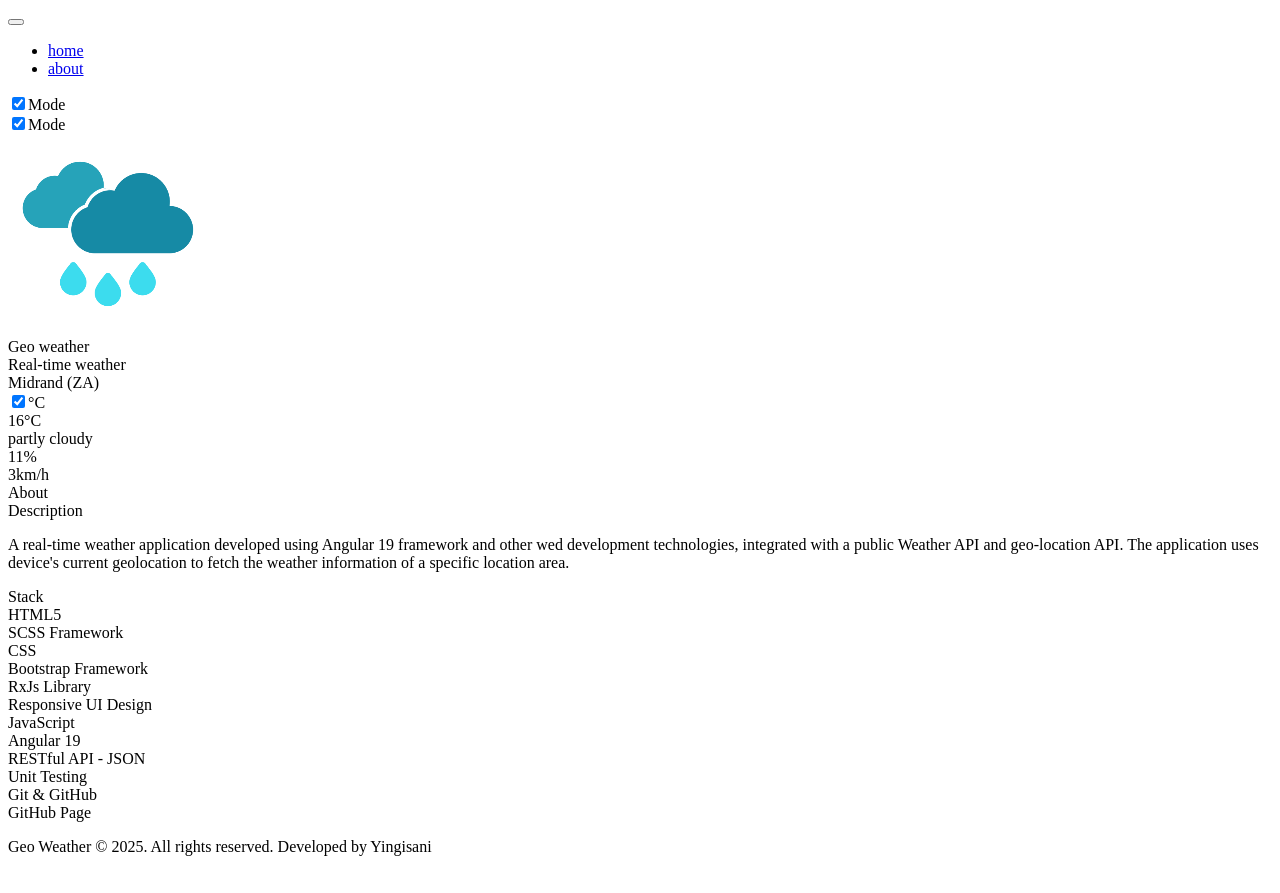
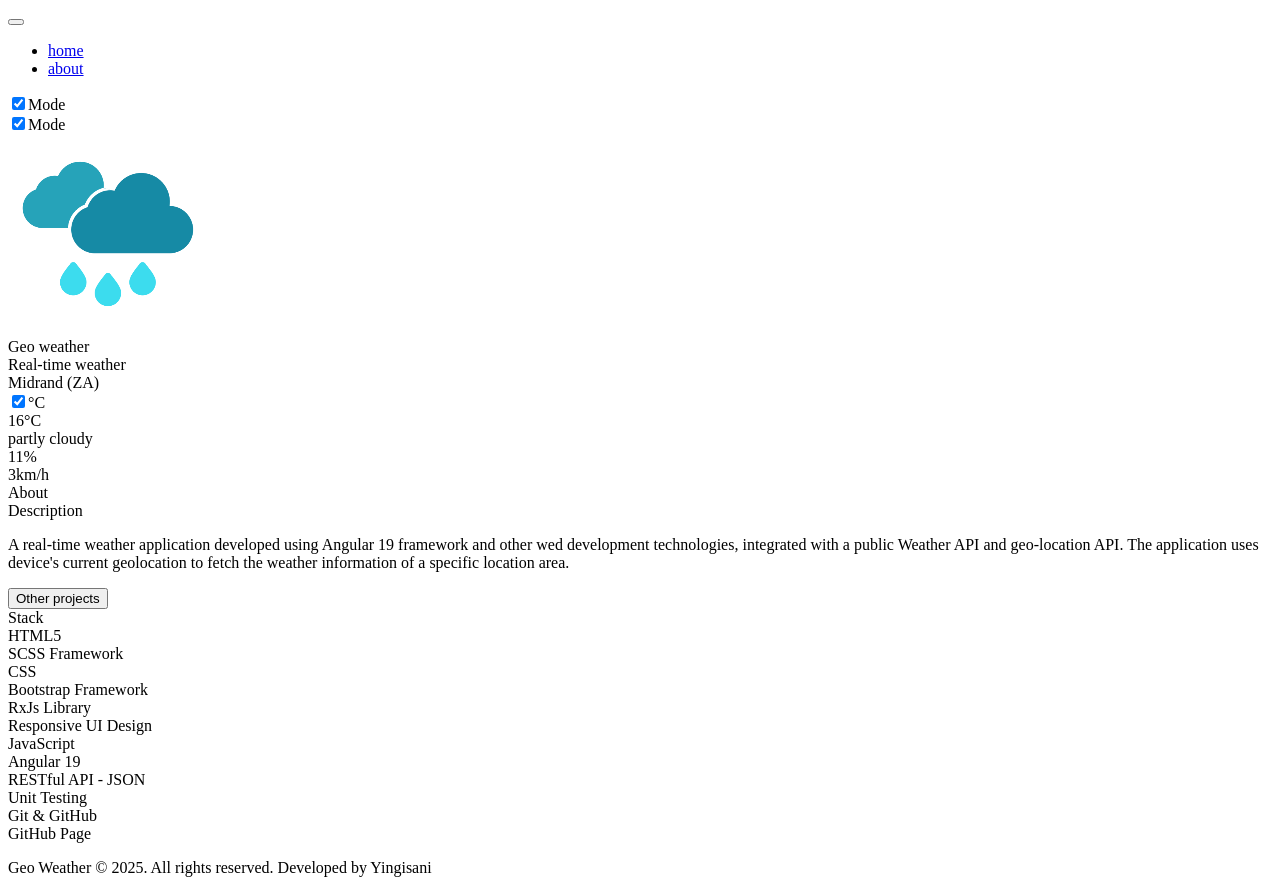
Before and after one commit to mystackbox/prj-weather, an Angular app: page /about in a window 1280 px wide. Before the commit the page ends 872 px from the top, so only its background shows below. Built offline with nearby package versions, Linux system fonts and the light colour scheme.

Commit message:
Added other projects button

```diff
--- a/src/app/features/about/pages/about/about.component.html
+++ b/src/app/features/about/pages/about/about.component.html
@@ -1,7 +1,7 @@
 <section id="about-page-main">
   <article class="page-name">
     About
-  <app-share-btn
+    <app-share-btn
       [title]="'Current Weather Forecast'"
       [url]="'https://mystackbox.github.io/prj-weather/home'"
     >
@@ -9,16 +9,32 @@
   </article>
 
   <article class="page-content">
-
     <div class="project-details">
-      <div class="section-contributions">
+      <div class="content-section section-contributions">
         <div class="heading">Description</div>
         <article>
-           <p>A real-time weather application developed using Angular 19
-          framework and other wed development technologies, integrated with a public Weather API and geo-location API. The application uses device's current geolocation to fetch the weather information of a specific location area.</p>
+          <p>
+            A real-time weather application developed using Angular 19 framework
+            and other wed development technologies, integrated with a public
+            Weather API and geo-location API. The application uses device's
+            current geolocation to fetch the weather information of a specific
+            location area.
+          </p>
+          <button
+            class="other-projects-btn"
+            (click)="
+              redirectToMyProjects(
+                'https://mystackbox.github.io/prj-portfolio/projects'
+              )
+            "
+          >
+
+            <i class="bi bi-box-arrow-up-right"></i>
+            Other projects
+          </button>
         </article>
       </div>
-      <div class="section-teck-stack">
+      <div class="content-section section-teck-stack">
         <div class="heading">Stack</div>
         <article>
           <div class="tech-item">
@@ -31,13 +47,15 @@
             <i class="bi bi-check-circle-fill"></i> <span>CSS</span>
           </div>
           <div class="tech-item">
-            <i class="bi bi-check-circle-fill"></i> <span>Bootstrap Framework</span>
+            <i class="bi bi-check-circle-fill"></i>
+            <span>Bootstrap Framework</span>
           </div>
           <div class="tech-item">
             <i class="bi bi-check-circle-fill"></i> <span>RxJs Library</span>
           </div>
           <div class="tech-item">
-            <i class="bi bi-check-circle-fill"></i> <span>Responsive UI Design</span>
+            <i class="bi bi-check-circle-fill"></i>
+            <span>Responsive UI Design</span>
           </div>
           <div class="tech-item">
             <i class="bi bi-check-circle-fill"></i> <span>JavaScript</span>
@@ -47,7 +65,8 @@
           </div>
 
           <div class="tech-item">
-            <i class="bi bi-check-circle-fill"></i> <span>RESTful API - JSON</span>
+            <i class="bi bi-check-circle-fill"></i>
+            <span>RESTful API - JSON</span>
           </div>
           <div class="tech-item">
             <i class="bi bi-check-circle-fill"></i> <span>Unit Testing</span>
--- a/src/app/features/about/pages/about/about.component.ts
+++ b/src/app/features/about/pages/about/about.component.ts
@@ -1,4 +1,5 @@
 import { Component } from '@angular/core';
+import { Router } from '@angular/router';
 import { forwardStaggerTrigger } from '../../../../core/animations/animations';
 
 @Component({
@@ -11,4 +12,7 @@ import { forwardStaggerTrigger } from '../../../../core/animations/animations';
 })
 export class AboutComponent {
 
+  redirectToMyProjects(url: string) {
+     window.open(url, '_blank');
+  }
 }
--- a/src/styles/features/_about.scss
+++ b/src/styles/features/_about.scss
@@ -17,8 +17,7 @@
             row-gap: 25px;
             // padding: 10px;
 
-            .section-contributions,
-            .section-teck-stack {
+            .content-section {
                 border-radius: $size-xxs;
                 background-color: rgb($gray-400, 0.2);
                 padding: 20px;
@@ -34,6 +33,21 @@
 
                     p {
                          font-size: $size-sm + 1px;
+                    }
+
+                    .other-projects-btn {
+                        margin-top: 5px;
+                        padding: 8px 20px;
+                        font-size: $size-sm - 2px;
+                          background-color: rgb($blue-900 , 1);
+                        color: $font-color-light;
+                        border: none;
+                        border-radius: $size-xxs - 1px;
+                        cursor: pointer;
+
+                        i {
+                            padding-right: 5px;
+                        }
                     }
                 }
             }
```
Also changed, not shown: 1 other file (tests, documents, lock files or other folders).
